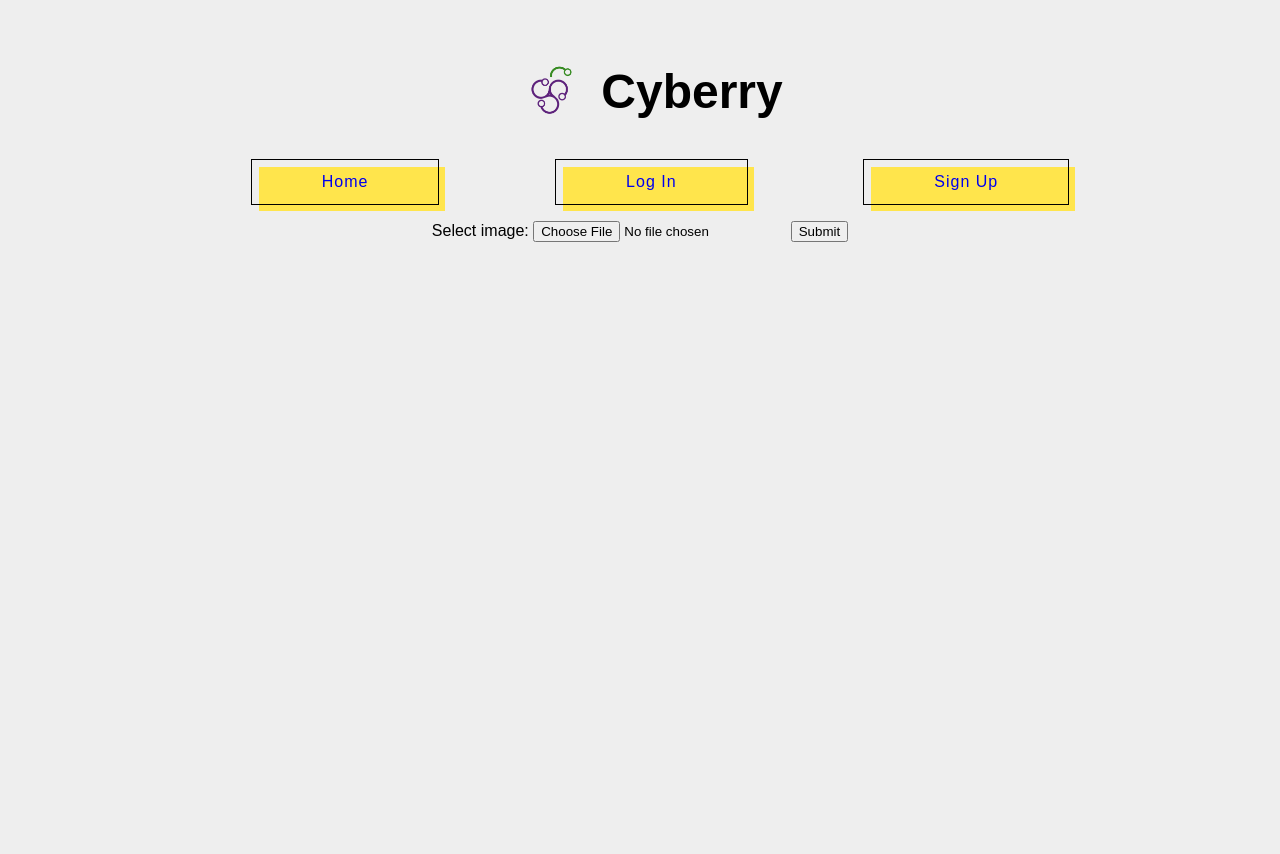
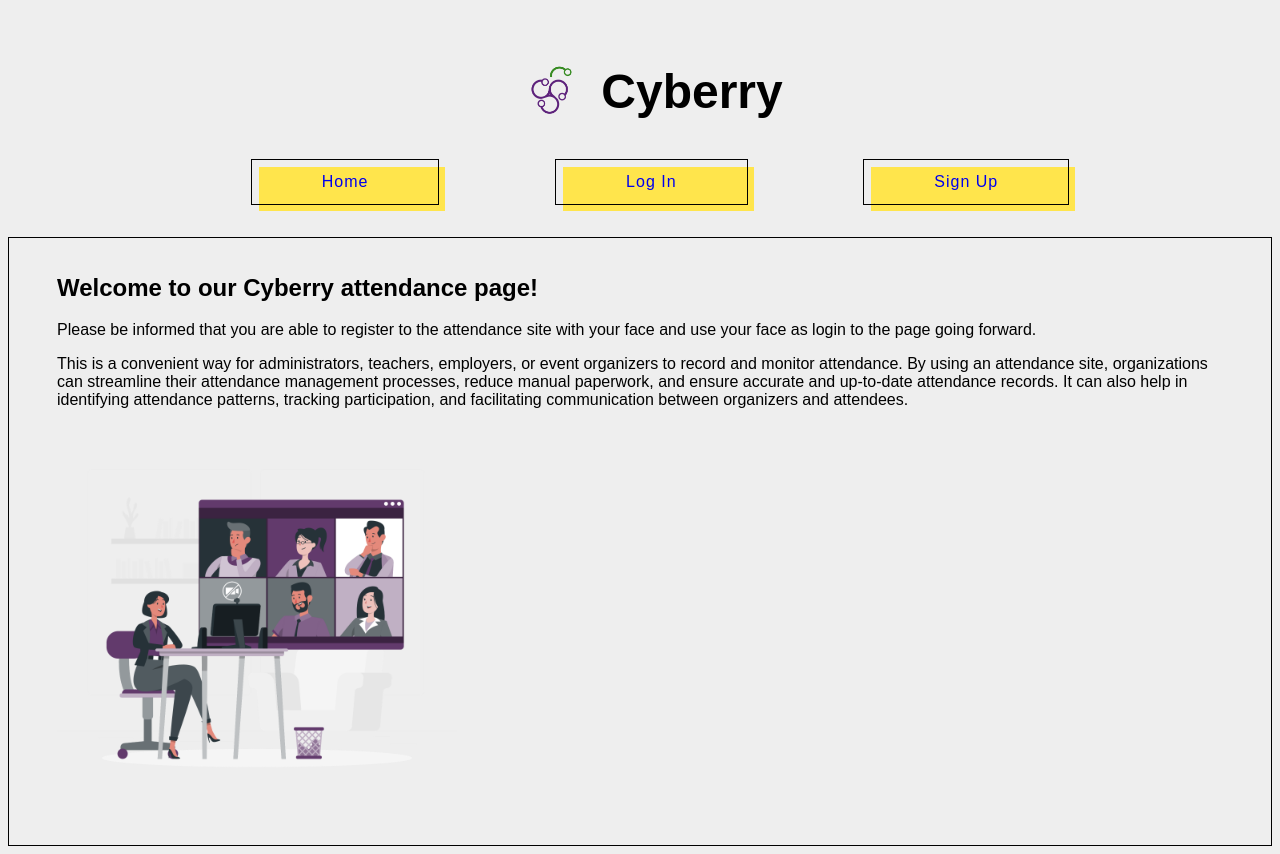
Before and after one commit to GToldy/cyber_python, a Flask app: page / in a window 1280 px wide. Before the commit the page ends 242 px from the top, so only its background shows below. Run offline with Flask 2, Linux system fonts and the light colour scheme.

Commit message:
Add index page text and image with some css

```diff
--- a/static/css/main.css
+++ b/static/css/main.css
@@ -256,3 +256,11 @@ body {
   border: 0;
   transition: all .2s ease;
 }
+
+.intro {
+  padding: 1rem 3rem;
+  background-color: var(--color-secondary) !important;
+  position: sticky !important;
+  border: 1px solid black;
+  margin-top: 1rem;
+}
--- a/templates/index.html
+++ b/templates/index.html
@@ -2,15 +2,10 @@
 {% block title %}Cyberry Home{% endblock %}
 
 {% block content %}
-    <div class="face-detect">
-        {% if image %}
-            {% block detected_face %}{% endblock %}
-        {% else %}
-            <form action="/face-detection" method="post" enctype="multipart/form-data">
-                <label for="image-input">Select image:</label>
-                <input type="file" name="image" id="image-input" accept=".jpg,.jpeg,.png">
-                <input type="submit" value="Submit">
-            </form>
-        {% endif %}
+    <div class="intro">
+        <h2>Welcome to our Cyberry attendance page!</h2>
+        <p>Please be informed that you are able to register to the attendance site with your face and use your face as login to the page going forward.</p>
+        <p>This is a convenient way for administrators, teachers, employers, or event organizers to record and monitor attendance. By using an attendance site, organizations can streamline their attendance management processes, reduce manual paperwork, and ensure accurate and up-to-date attendance records. It can also help in identifying attendance patterns, tracking participation, and facilitating communication between organizers and attendees.</p>
+        <img src="static/img/logo/Remote meeting-rafiki.png" alt="a graphic with a woman sitting by a table and talking people online" width="400">
     </div>
 {% endblock %}
```
Also changed, not shown: static/img/logo/Remote meeting-rafiki.png (added).
